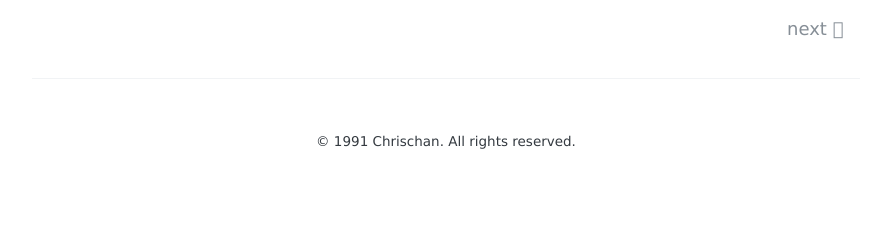
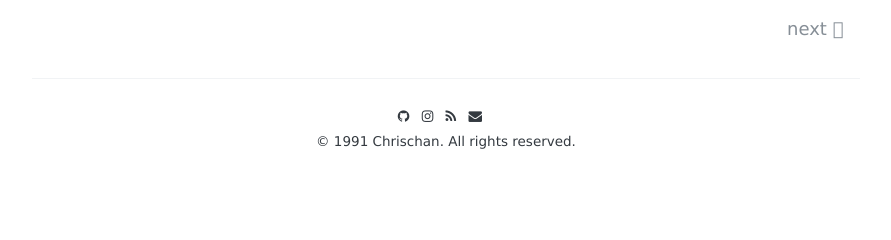
Before and after one commit to netbuk/blog, a Jekyll site: the page built from index.html, in a window 1280 px wide. Shown: the part 1077-1317 px from the top of the page, without its empty margins (194-1085 px from the left). Built offline with Jekyll 4.4.1, drawn with Linux system fonts in a browser that asks for light colours; nearby versions of some CDN libraries; some web fonts are replaced; the list of posts is cut into pages by our own code.

Commit message:
set back to source again

```diff
--- a/_includes/head.html
+++ b/_includes/head.html
@@ -8,8 +8,7 @@
   <link rel="stylesheet" href="{{ site.baseurl }}/assets/css/main.css" type="text/css">
 
   <!-- Font -->
-  <link rel="stylesheet" href="https://cdn.jsdelivr.net/npm/@fortawesome/fontawesome-free@6.2.1/css/fontawesome.min.css" integrity="sha384-QYIZto+st3yW+o8+5OHfT6S482Zsvz2WfOzpFSXMF9zqeLcFV0/wlZpMtyFcZALm" crossorigin="anonymous">
-  <!--<link rel="stylesheet" href="https://maxcdn.bootstrapcdn.com/font-awesome/4.5.0/css/font-awesome.min.css">-->
+  <link rel="stylesheet" href="https://maxcdn.bootstrapcdn.com/font-awesome/4.5.0/css/font-awesome.min.css">
   <link href='//spoqa.github.io/spoqa-han-sans/css/SpoqaHanSans-kr.css' rel='stylesheet' type='text/css'>
 
   <link rel="alternate" type="application/rss+xml" title="RSS Feed for {{ site.name }}" href="{{ site.baseurl }}/feed.xml" />
```
